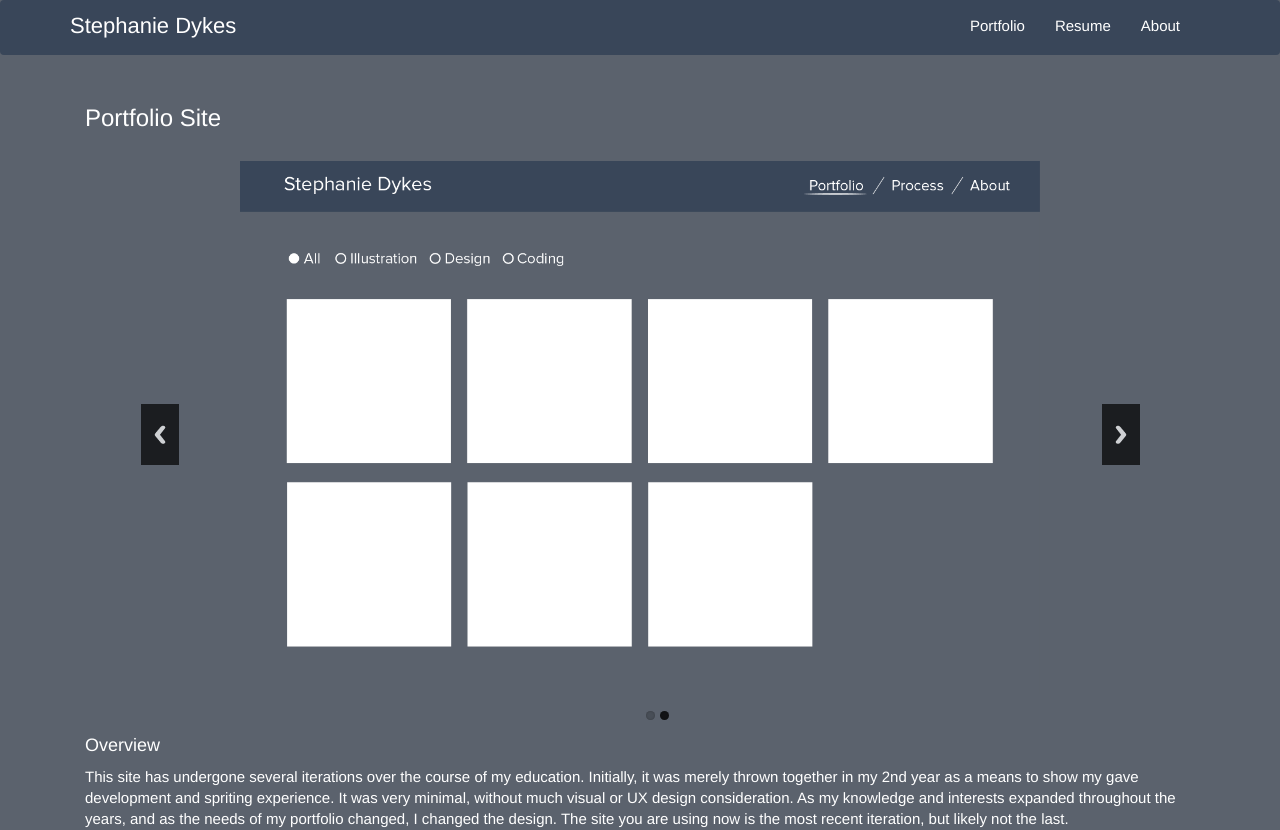
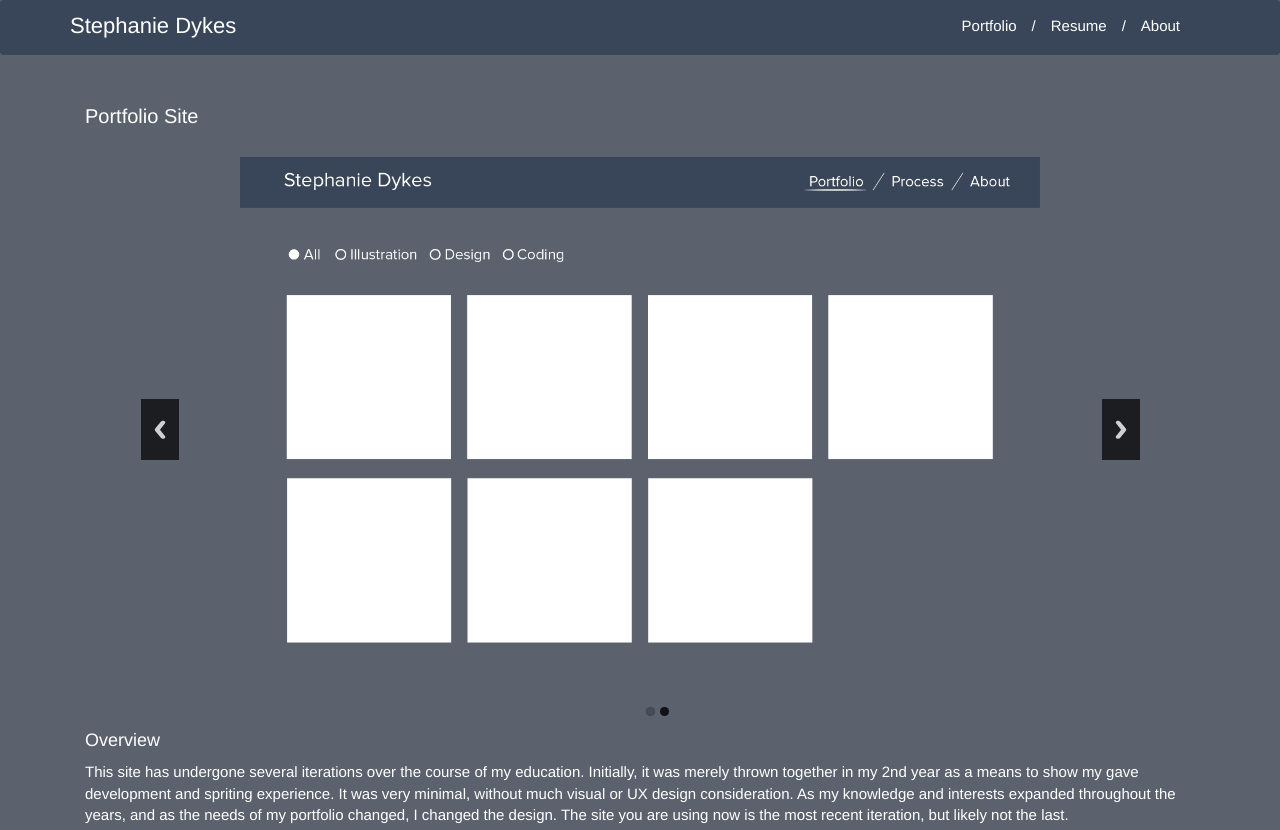
Before and after one commit to sdykes3/oldPortfolio, a plain HTML site: page site.html in a window 1280 px wide. Shown: the top 830 px of the page. Drawn offline with nearby package versions, Linux system fonts and the light colour scheme.

Commit message:
Add slashes to menu nav; Update headers in detail pages to be more universal

```diff
--- a/site.html
+++ b/site.html
@@ -48,8 +48,10 @@
             <div class="collapse navbar-collapse" id="js-navbar-collapse">
                 <ul class="nav navbar-nav pull-right">
                     <li><a href="portfolio.html">Portfolio</a></li>
+                    <li class="slashes"> / </li>
                     <!--<li><a href="process.html">Process</a></li>-->
                     <li><a href="StephanieDykes_Resume.pdf">Resume</a></li>
+                    <li class="slashes"> / </li>
                     <li><a href="about.html">About</a></li>
                 </ul>
             </div>
--- a/styles/main.css
+++ b/styles/main.css
@@ -117,6 +117,10 @@ body {
   padding-left: 15px;
   padding-right: 15px; }
 
+.slashes {
+  margin-top: 15px;
+}
+
 .header {
   margin-bottom: 10px; }
   .header .navbar {
@@ -139,6 +143,15 @@ body {
 .container-narrow > hr {
   margin: 30px 0; }
 
+.container .itemTitle {
+    padding-bottom: 20px;
+    font-size: 20px;
+    font-style: bold; }
+.container .description {
+  padding-bottom: 10px; }
+  .container .description h4 {
+    font-size: 18px; }
+
 .container .filter li {
   display: inline-block;
   padding-right: 30px; }
@@ -146,10 +159,6 @@ body {
     color: white; }
 .container .left {
   padding-left: 0; }
-  .container .left .itemTitle {
-    padding-bottom: 20px;
-    font-size: 20px;
-    font-style: bold; }
   .container .left .description {
     padding-bottom: 10px; }
     .container .left .description h4 {
```
Also changed, not shown: about.html (+2 -0 lines), argh.html (+2 -0 lines), fleet.html (+2 -0 lines), fourwheel.html (+2 -0 lines), index.html (+2 -0 lines), paint.html (+2 -0 lines), portfolio.html (+2 -0 lines), process.html (+2 -0 lines), sofa.html (+2 -0 lines), tsquare.html (+2 -0 lines), twitter.html (+2 -0 lines).
